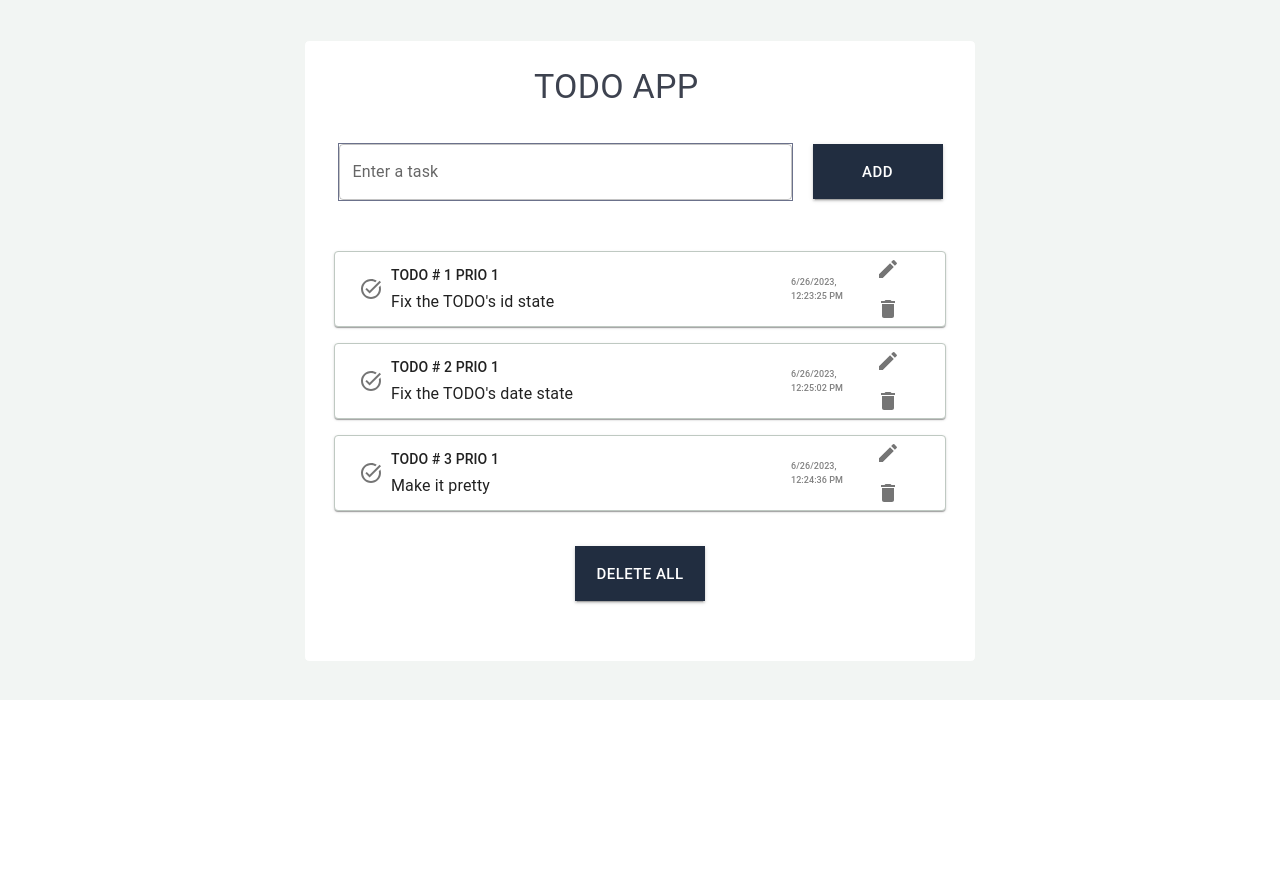
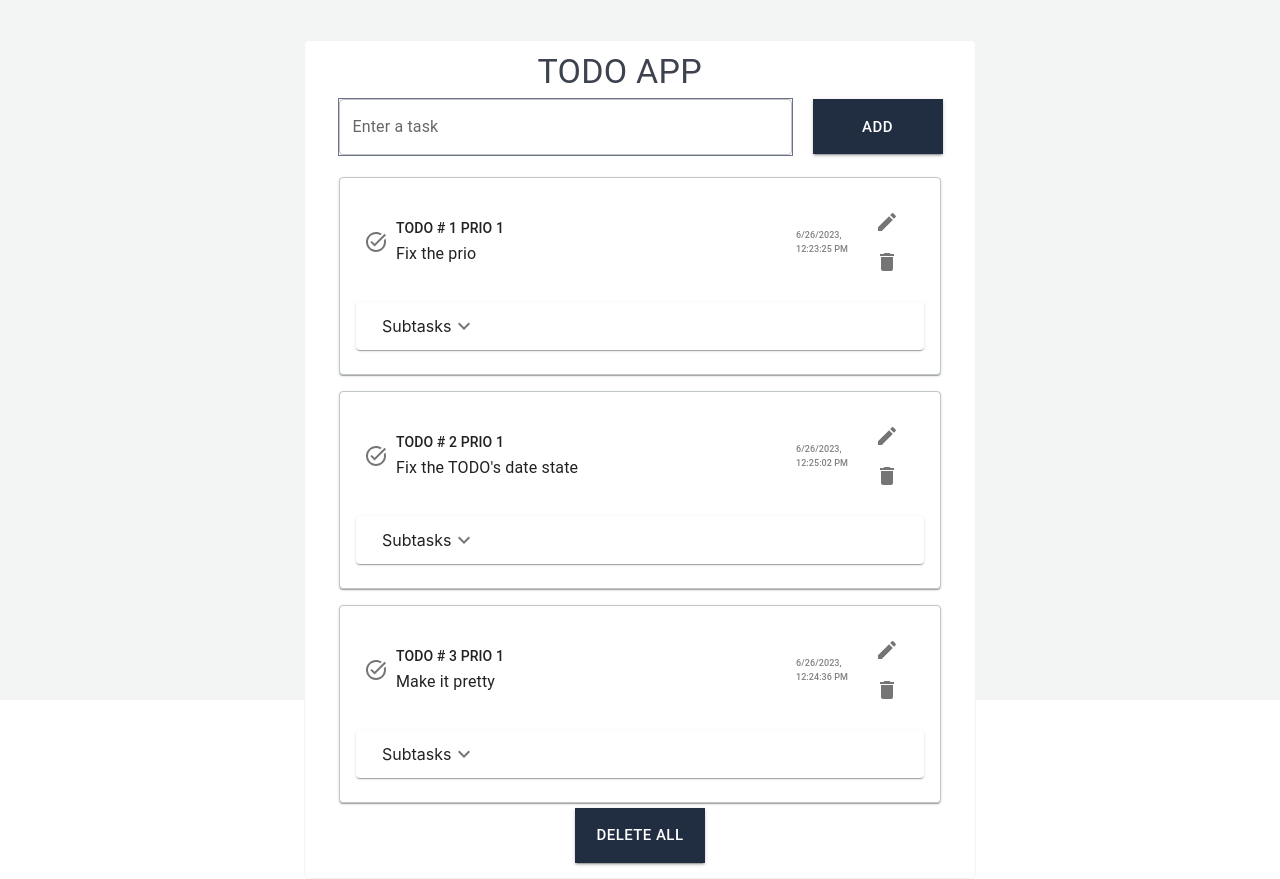
Before and after one commit to aleneagu96/todo2, a React (Create React App) app: page / in a window 1280 px wide. Before the commit the page ends 800 px from the top, so only its background shows below. Built offline with nearby package versions, Linux system fonts and the light colour scheme; the HTML template or start-up script is replaced by a standard one.

Commit message:
It ain't much, but it's honest work + some accordion stuff

```diff
--- a/src/components/List/List.jsx
+++ b/src/components/List/List.jsx
@@ -6,6 +6,7 @@ import initialData from "../initialData";
 import { Typography } from "@mui/material";
 import { makeStyles } from "@mui/styles";
 import CustomModal from "../Modal/CustomModal";
+import Subtask from "../Subtask/Subtask";
 
 function List() {
   const useStyles = makeStyles((theme) => ({
@@ -20,7 +21,7 @@ function List() {
       marginTop: 20,
       backgroundColor: "white",
       width: 650,
-      height: 600,
+      // height: 600,
       border: "solid 1px #f2f5f3",
       boxShadow: 10,
       borderRadius: 5,
@@ -114,6 +115,11 @@ function List() {
     decreasePrio(currentTodo,editedPrio);
   }
 
+  const handleAccordion = (newIndex) => {
+    setOpen(true);
+    setCurrentTodo(newIndex);
+  }
+
   return (
     <div className={classes.listStyle}>
       <Typography variant="h4" style={{ marginLeft: 200, color: "#3d424f" }}>
@@ -130,8 +136,10 @@ function List() {
               date={todo.date}
               text={todo.text}
               prio={todo.prio}
+              subtasks={todo.subTasks}
               onDeleteTodo={handleDeleteTodo}
               openModal={() => handleOpenModal(index)}
+              handleClick={() => handleAccordion(todos.index)}
             />
           ))
         ) : (
--- /dev/null
+++ b/src/components/Subtask/Subtask.jsx
@@ -0,0 +1,47 @@
+import { makeStyles } from "@mui/styles";
+import React from "react";
+import Accordion from '@mui/material/Accordion';
+import AccordionSummary from '@mui/material/AccordionSummary';
+import AccordionDetails from '@mui/material/AccordionDetails';
+import Typography from '@mui/material/Typography';
+import ExpandMoreIcon from '@mui/icons-material/ExpandMore';
+
+function Subtask (subtasks, handleAccordion) {
+
+
+    const useStyles = makeStyles((theme) => ({
+        subtaskStyle:{
+            display:'flex',
+            alignItems:'center',
+            paddingLeft:10,
+
+
+        },
+
+        test: {
+            width:300,
+        }
+    }))
+
+    const classes = useStyles();
+
+    return (
+        <div >
+            <Accordion className={classes.subtaskStyle}>
+                <AccordionSummary className={classes.expand}
+                expandIcon={<ExpandMoreIcon />}>
+                Subtasks</AccordionSummary>
+                <div className={classes.test}>
+                <AccordionDetails>
+                    {/* replace with actual subtasks */}
+                    <Typography variant="subtitle2">{}</Typography>
+                    <Typography variant="subtitle2">Subtask 2</Typography>
+
+                </AccordionDetails>
+                </div>
+            </Accordion>
+        </div>
+    )
+}
+
+export default Subtask;
--- /dev/null
+++ b/src/components/Subtask/index.js
@@ -0,0 +1 @@
+export {default} from './Subtask.jsx';
--- a/src/components/Todo/Todo.jsx
+++ b/src/components/Todo/Todo.jsx
@@ -1,20 +1,21 @@
 import React, { useState } from "react";
-import { Divider, Card, CardContent, Typography, Button } from "@mui/material";
+import { Divider, Card, CardContent, Typography, Button, Accordion } from "@mui/material";
 import { makeStyles } from "@mui/styles";
 import DeleteIcon from "@mui/icons-material/Delete";
 import IconButton from "@mui/material/IconButton";
 import EditIcon from "@mui/icons-material/Edit";
 import { TaskAlt } from "@mui/icons-material";
+import Subtask from "../Subtask/Subtask";
 
-function Todo({ labelNumber, date, text, prio, onDeleteTodo, openModal }) {
+function Todo({ labelNumber, date, text, prio, onDeleteTodo, openModal, subtasks, handleAccordion }) {
   const useStyles = makeStyles((theme) => ({
     todoStyle: {
       display: "flex",
       alignItems: "center",
       justifyContent: "center",
-      width: 610,
+      width: 600,
       paddingTop: 8,
-      height: 66,
+      // height: 66,
       marginTop: 16,
       margin: "auto",
       border: "solid 1px #bfc9c2",
@@ -80,6 +81,8 @@ function Todo({ labelNumber, date, text, prio, onDeleteTodo, openModal }) {
             </IconButton>
           </div>
         </div>
+        <br></br>
+        <Subtask onClick={handleAccordion}>{subtasks}</Subtask>
       </CardContent>
     </Card>
   );
--- a/src/components/initialData.js
+++ b/src/components/initialData.js
@@ -1,20 +1,23 @@
 const initialData = [
   {
-    text: "Fix the TODO's id state ",
+    text: "Fix the prio",
     date: "6/26/2023, 12:23:25 PM",
     prio: 1,
+    subTasks: ["Subtask 1", "Subtask 2"],
   },
   {
     text: "Fix the TODO's date state",
     date: "6/26/2023, 12:25:02 PM",
     prio: 1,
+    subTasks: ["Subtask 1", "Subtask 2"],
+
 
   },
   {
     text: "Make it pretty",
     date: "6/26/2023, 12:24:36 PM",
     prio: 1,
-
+    subTasks: ["Subtask 1", "Subtask 2"],
   },
 ];
 
```
